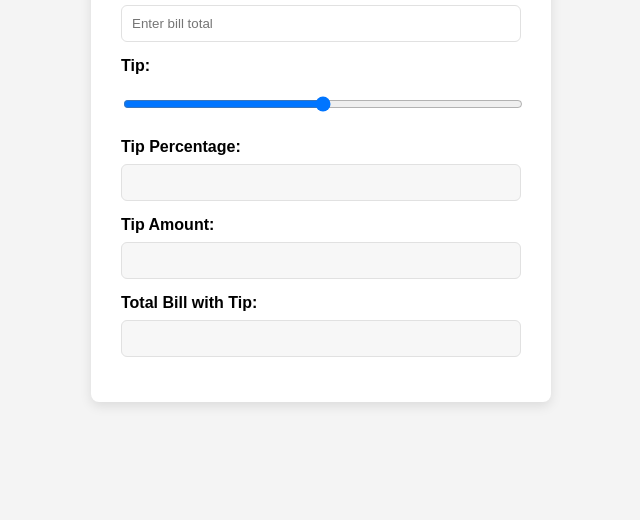
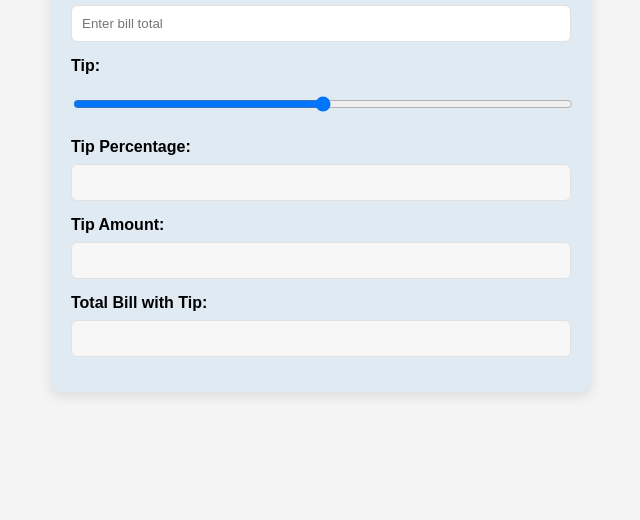
Before and after one commit to sailakshmi98/ITMD541_Lab_3, a plain HTML site: page index.html in a window 1280 px wide. Shown: the part 280-800 px from the top of the page, without its empty margins (319-959 px from the left). Drawn offline with Linux system fonts and the light colour scheme.

Commit message:
Update styles.css

```diff
--- a/styles.css
+++ b/styles.css
@@ -11,12 +11,13 @@ body {
 
 .calculator {
     width: 80%;
-    max-width: 400px;
-    background-color: #fff;
-    padding: 30px;
+    max-width: 500px;
+    background-color: #e0eaf3;
+    padding: 20px;
     box-shadow: 0 4px 12px rgba(0, 0, 0, 0.1);
     border-radius: 8px;
 }
+
 
 
 h1, h2 {
```
